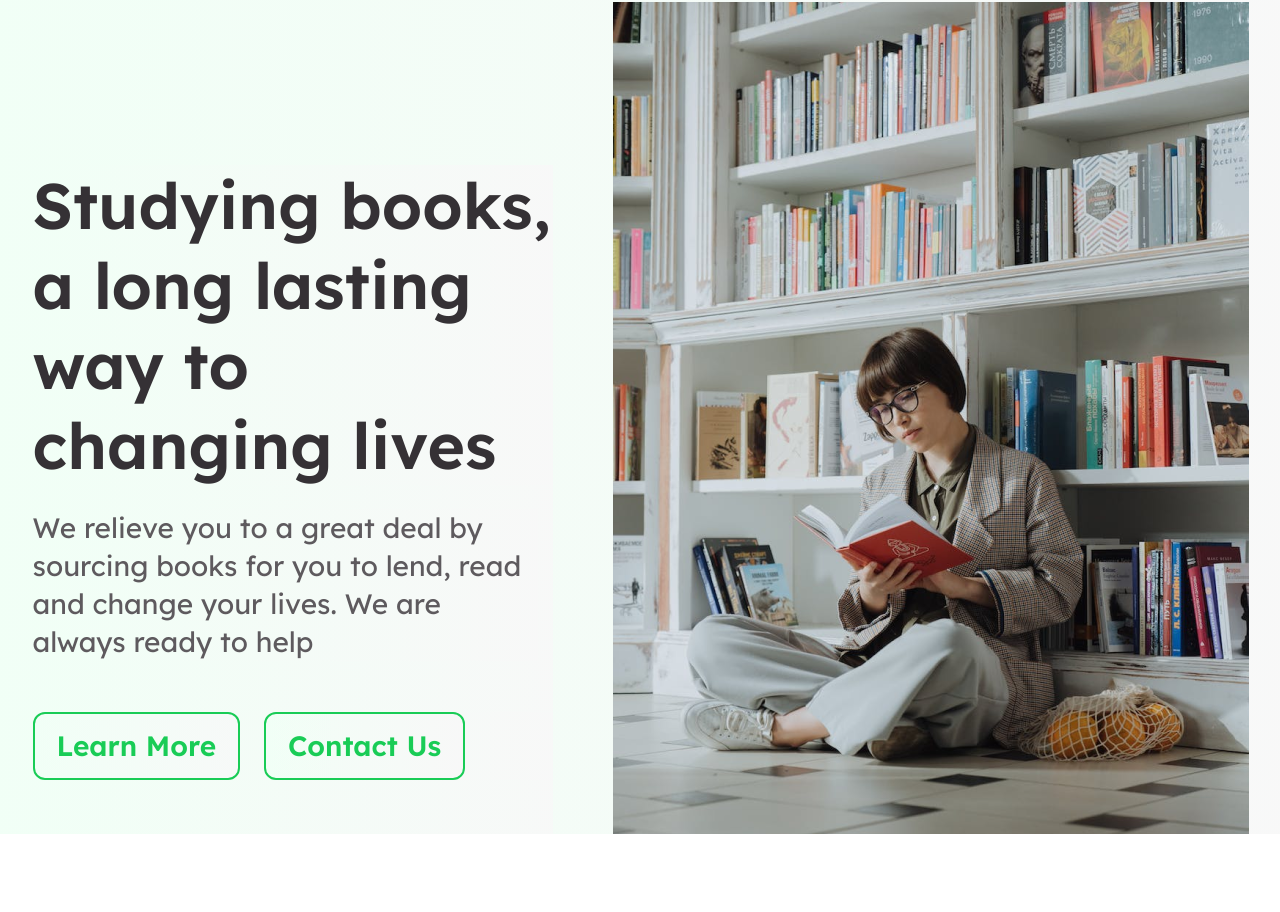
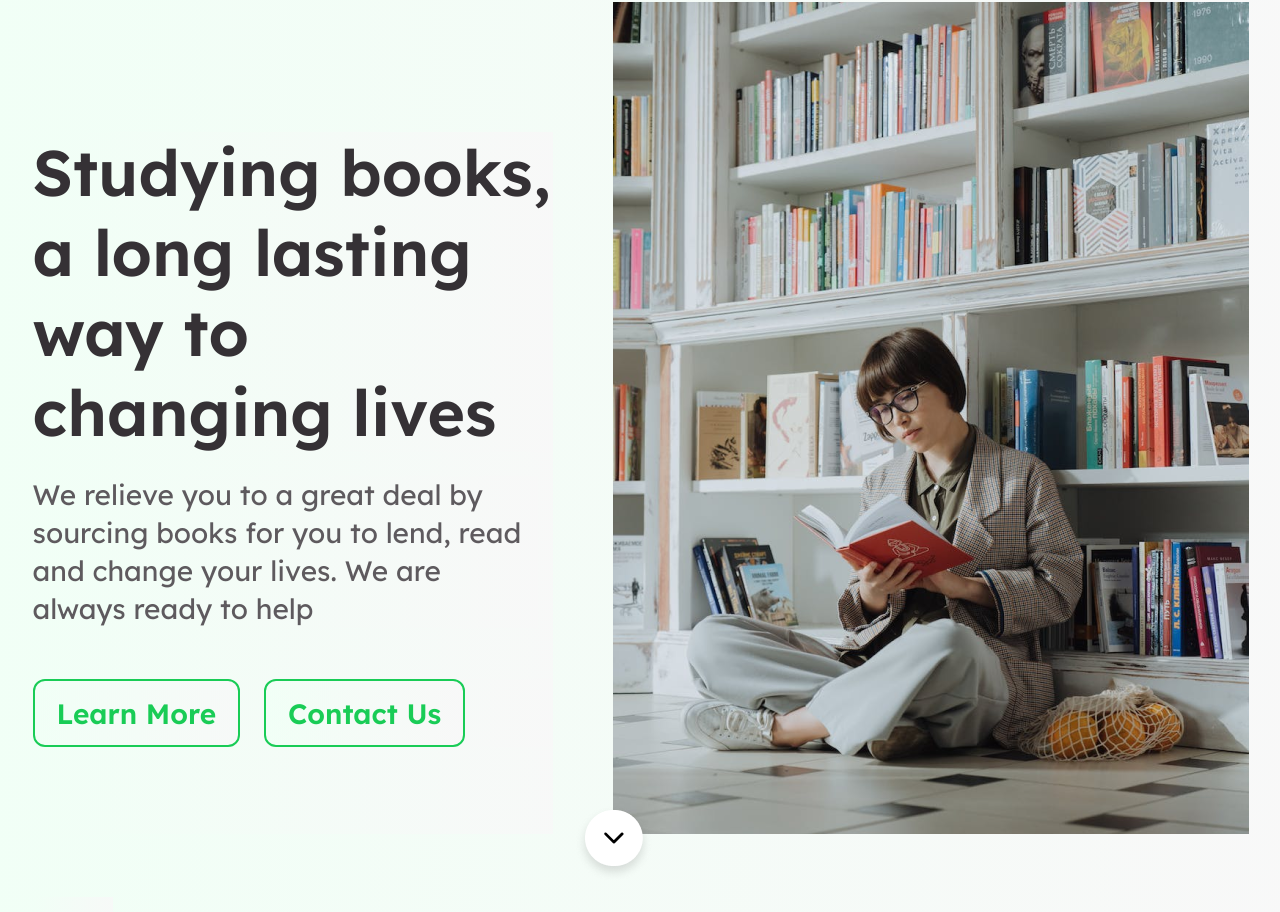
Before and after one commit to MrLad01/Libra1, a React (Create React App) app: page / in a window 1280 px wide. Shown: the part 114-1026 px from the top of the page. Before the commit the page ends 948 px from the top, so only its background shows below. Built offline with nearby package versions, Linux system fonts and the light colour scheme.

Commit message:
new commit

```diff
--- a/src/Layout/HomeLayout.js
+++ b/src/Layout/HomeLayout.js
@@ -1,8 +1,11 @@
 import { NavLink } from "react-router-dom"
 import gof from "../images/Rectangle 3.png"
+import arrow from "../images/chevron-down.png"
+
 export default function HomeLayout() {
   return (
     <div className="home">
+      <div className="home1">
         <div className="home-text">
           <p className="first-text">Studying books, a long lasting way to changing lives</p>
           <p className="second-text">We relieve you to a great deal by sourcing books for you to lend, read and change your lives. We are always ready to help</p>
@@ -12,8 +15,9 @@ export default function HomeLayout() {
           </div>
         </div>
         <img src={gof} alt="A girl reading" />
+      </div>
 
-
+      <NavLink to="services"><img src={arrow} alt="" /></NavLink>
 
     </div>
   )
--- a/src/index.css
+++ b/src/index.css
@@ -72,27 +72,27 @@
   border: 1px solid #19CC56;
 }
 
-.home img{
+.home1 img{
   width: 636px;
   height: 832px;
   margin-top: 40px;
 }
-.home{
+.home1{
   display:flex;
   flex-direction: row;
   gap: 60px;
 }
-.home .home-text{
-  margin-top: 202.5px;
+.home1 .home-text{
+  margin-top: 170px;
 }
-.home .home-text .first-text{
+.home1 .home-text .first-text{
   font-size: 64px;
   width: 520px;
   font-weight: 600;
   line-height: 80px;
   color: #353135;
 }
-.home .home-text .second-text{
+.home1 .home-text .second-text{
   margin-top: 24px;
   width: 505px;
   font-size: 28px;
@@ -100,13 +100,13 @@
   font-weight: 400;
   color: #5E5A5E;
 }
-.home .home-text div{
+.home1 .home-text div{
   display: flex;
   flex-direction: row;
   margin-top: 51px;
   gap: 24px;
 }
-.home .home-text div a{
+.home1 .home-text div a{
   padding: 14.5px 22px;
   text-decoration: none;
   font-weight: 600;
@@ -116,9 +116,15 @@
   border: 2px solid #19CC56;
   color: #19CC56;
 }
-.home .home-text div a:hover{
+.home1 .home-text div a:hover{
   padding: 14.5px 18px;
   border: 1px solid #19CC56;
   background: #19CC56;
   color: #ffffff;
 }
+a img{
+  position: relative;
+  bottom: 30px;
+  left: 541px;
+  background: none;
+}
```
Also changed, not shown: src/images/chevron-down.png (added). Lines whose indentation alone changed are shown as unchanged.
